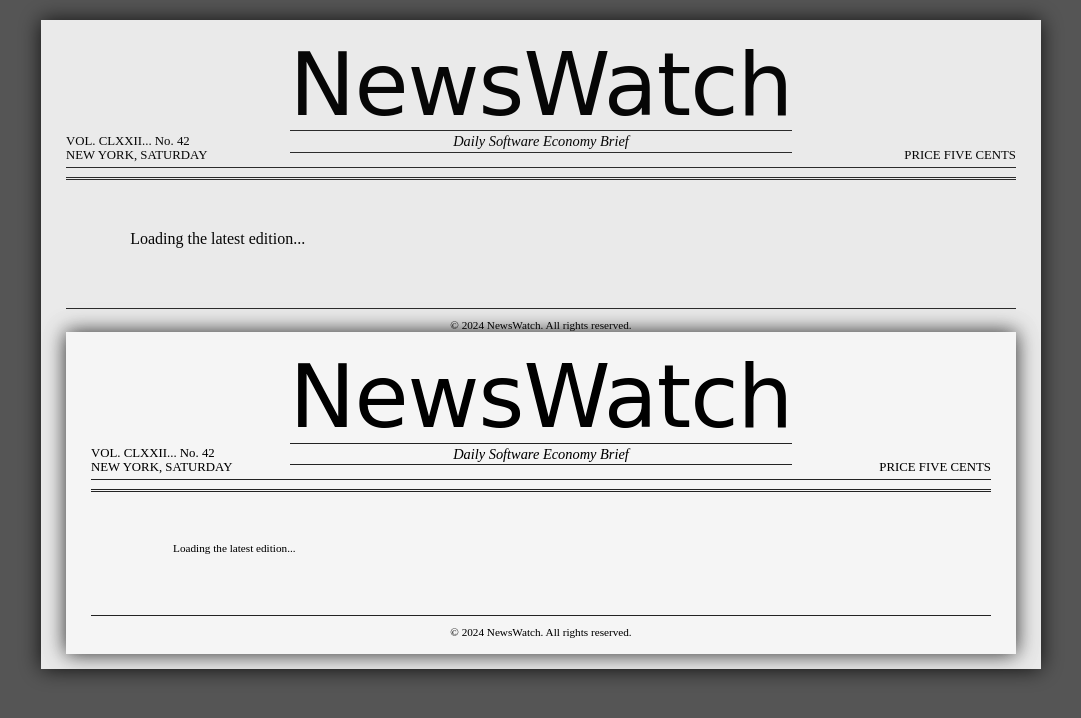
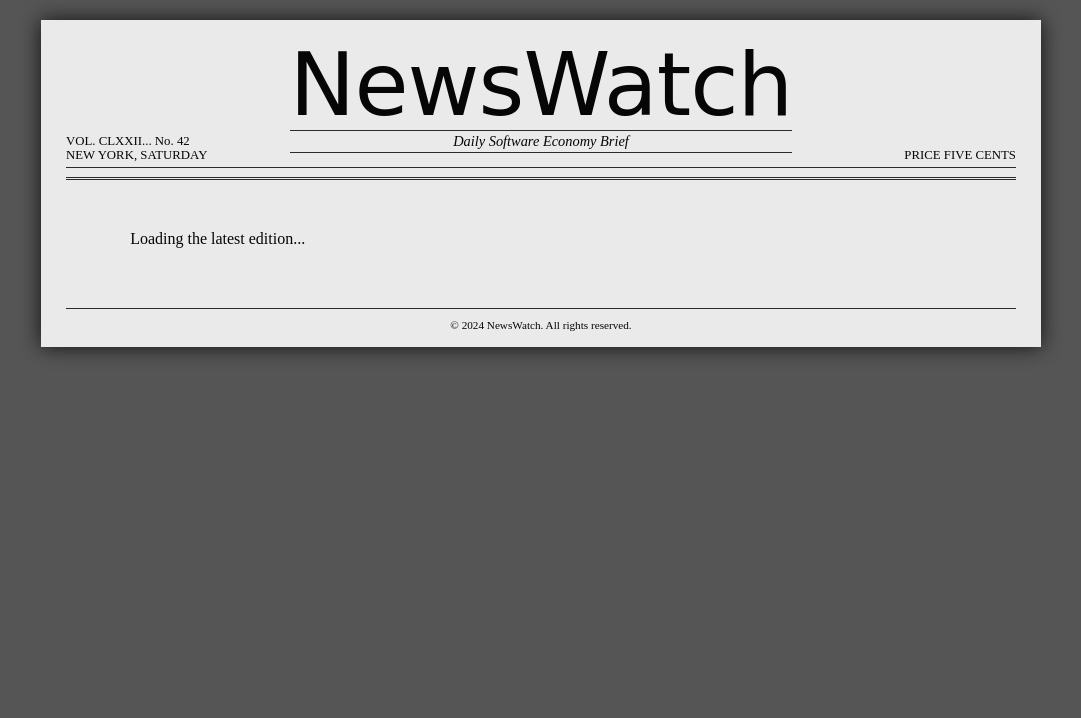
Before and after one commit to laird/NewsWatch, a website: page public/index.html in a window 1280 px wide. Shown: the whole page, without its empty margins (99-1180 px from the left). Drawn offline with Linux system fonts and the light colour scheme; a web font is replaced by a local one.

Commit message:
fix: Remove duplicate HTML content in index.html

```diff
--- a/public/index.html
+++ b/public/index.html
@@ -1,49 +1,3 @@
-<!DOCTYPE html>
-<html lang="en">
-
-<head>
-    <meta charset="UTF-8">
-    <meta name="viewport" content="width=device-width, initial-scale=1.0">
-    <title>NewsWatch - Daily Software Economy Brief</title>
-    <link rel="preconnect" href="https://fonts.googleapis.com">
-    <link rel="preconnect" href="https://fonts.gstatic.com" crossorigin>
-    <link
-        href="https://fonts.googleapis.com/css2?family=Chomsky&family=Libre+Baskerville:ital,wght@0,400;0,700;1,400&family=Playfair+Display:wght@400;700;900&family=UnifrakturMaguntia&display=swap"
-        rel="stylesheet">
-    <link rel="stylesheet" href="styles.css">
-</head>
-
-<body>
-    <div class="newspaper">
-        <header class="masthead">
-            <div class="ears">
-                <div class="ear-left">
-                    VOL. CLXXII... No. 42<br>
-                    NEW YORK, SATURDAY
-                </div>
-                <div class="title-wrapper">
-                    <h1 class="paper-title">NewsWatch</h1>
-                    <div class="paper-subtitle">Daily Software Economy Brief</div>
-                </div>
-                <div class="ear-right">
-                    PRICE FIVE CENTS<br>
-                    <span id="current-date"></span>
-                </div>
-            </div>
-        </header>
-
-        <main class="content">
-            <div id="stories-container" class="story-grid">
-                <div
-                    style="padding: 40px; text-align: center; color: #111; font-family: 'Times New Roman', serif; grid-column: 1/-1;">
-                    Loading the latest edition...</div>
-            </div>
-        </main>
-
-        <footer class="footer">
-            <div class="separator-line-single"></div>
-            <p>&copy; 2024 NewsWatch. All rights reserved.</p>
-            <!DOCTYPE html>
 <html lang="en">
 
 <head>
```
Also changed, not shown: run-ingestion.js (added, +13 -0 lines). Lines whose indentation alone changed are shown as unchanged.
